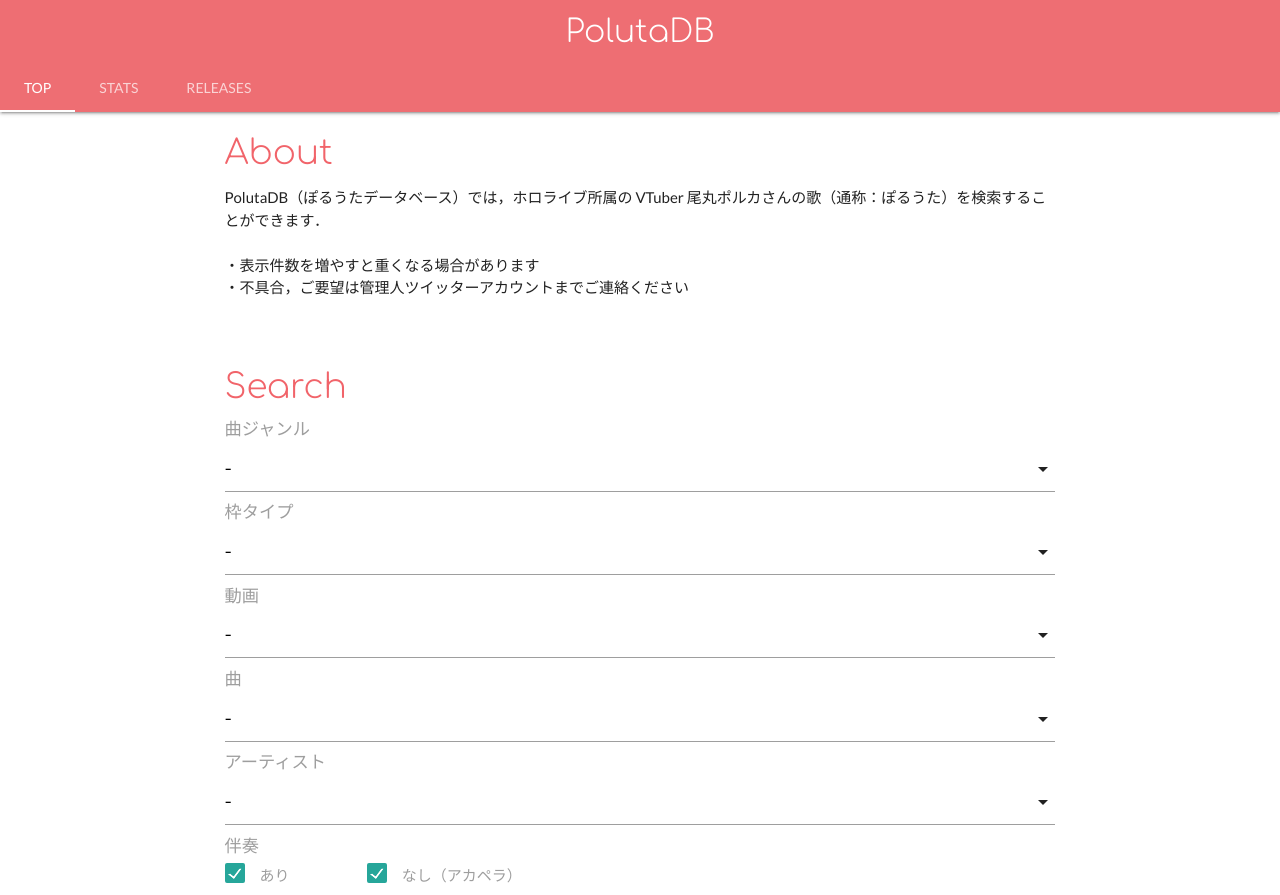
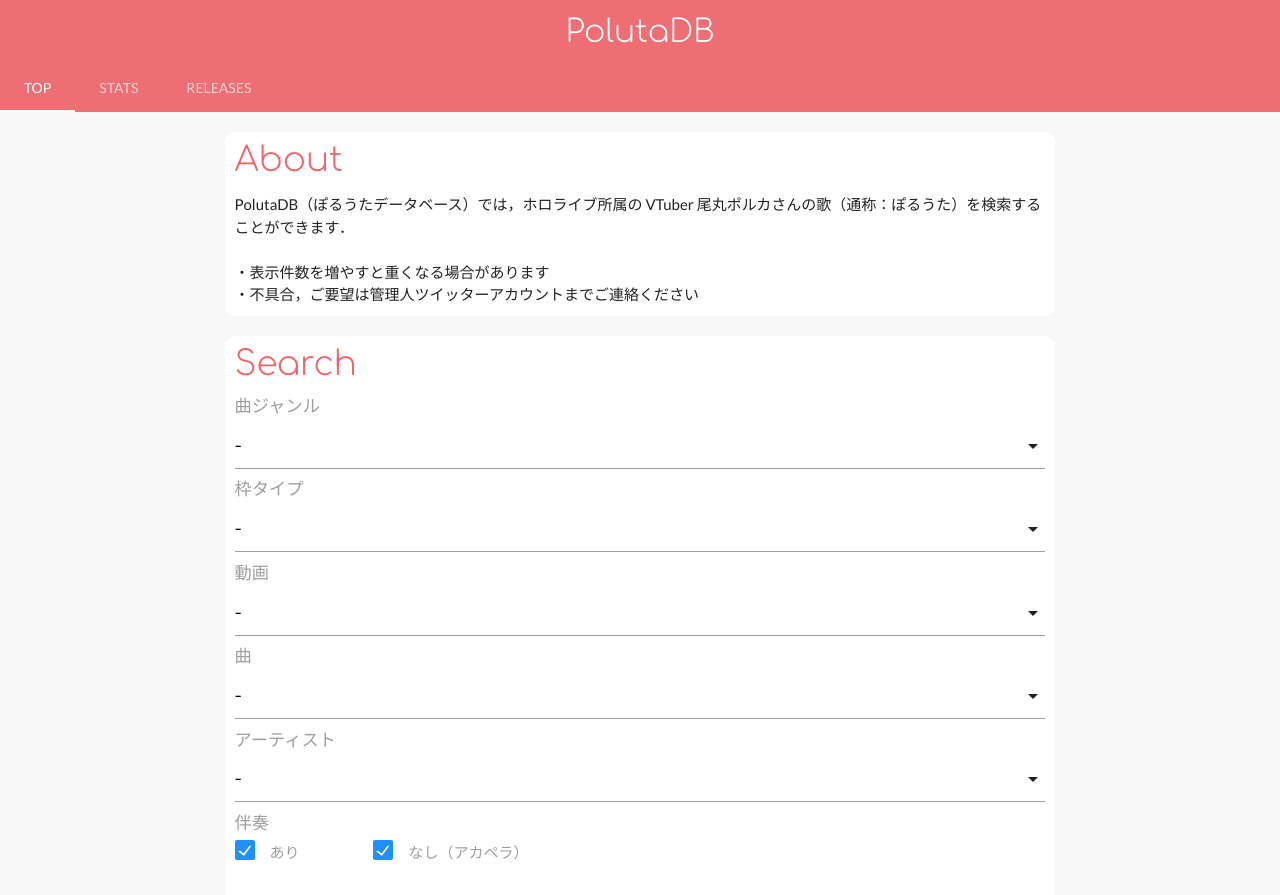
Before and after one commit to YunosukeY/polutadb, a React app: page / in a window 1280 px wide. Shown: the top 895 px of the page. Built offline with nearby package versions, Linux system fonts and the light colour scheme.

Commit message:
update layout

```diff
--- a/css/main.css
+++ b/css/main.css
@@ -1,3 +1,10 @@
+:root {
+  --theme-color: #ee6e73;
+  --font-color: #f1646a;
+  --sub-theme-color: dodgerblue;
+  --bg-color: #f8f8f8;
+}
+
 /* footerを下に固定する */
 body {
   display: flex;
@@ -9,33 +16,36 @@ body {
   flex: 1 0 auto;
 }
 
+/* body */
+.main {
+  background-color: var(--bg-color);
+}
+.pane {
+  border-radius: 10px;
+  margin-top: 20px;
+  background-color: white;
+  padding: 10px;
+}
+.row {
+  padding-bottom: 20px;
+  margin-bottom: 0px;
+}
+
+/* フォント */
 .title {
   font-size: 30px;
-  font-family: 'Comfortaa', cursive;
+  font-family: 'Comfortaa';
 }
 h4 {
-  color: #F1646A;
-  font-family: 'Comfortaa', cursive;
+  color: var(--font-color);
+  font-family: 'Comfortaa';
+  margin-top: 0px;
 }
 h5 {
-  color: #F1646A;
+  color: var(--font-color);
 }
 
-.description-block {
-  margin-top: 20px;
-}
-.select-block {
-  margin-top: 70px;
-}
-.result-block {
-  margin-top: 70px;
-}
-.pagination {
-  display: flex;
-  align-items: center;
-  justify-content: center;
-}
-
+/* 検索結果 */
 #result-table {
   display: flex;
   justify-content: center;
@@ -48,7 +58,11 @@ h5 {
   font-size: 15px;
   margin-bottom: -5px;
 }
-
+.pagination {
+  display: flex;
+  align-items: center;
+  justify-content: center;
+}
 #iframe-content {
   text-align: center;
 }
@@ -56,20 +70,51 @@ td {
   padding-top: 25px;
   padding-bottom: 0px;
 }
+
+/* stats */
 .chartdiv {
   width: 100%;
   height: 500px;
 }
+
+/* Footer */
 #links {
   text-align: right;
 }
 
+/* 各リリースの間隔 */
 .release-date {
   margin-top: 30px;
 }
-
 .release-content {
   margin-top: 30px;
+}
+
+/* materialize-cssの上書き */
+.select-wrapper input.select-dropdown:focus {
+  border-bottom-color: var(--sub-theme-color);
+}
+.dropdown-content li>span {
+  color: var(--sub-theme-color);
+}
+[type="checkbox"].filled-in:checked+span:not(.lever):after {
+  border-color: var(--sub-theme-color);
+  background-color: var(--sub-theme-color);
+}
+[type="radio"]:checked+span:after, [type="radio"].with-gap:checked+span:after {
+  background-color: var(--sub-theme-color);
+}
+[type="radio"]:checked+span:after, [type="radio"].with-gap:checked+span:before, [type="radio"].with-gap:checked+span:after {
+  border-color: var(--sub-theme-color);
+}
+nav {
+  background-color: var(--theme-color);
+}
+.page-footer {
+  background-color: var(--theme-color);
+}
+.pagination li.active {
+  background-color: var(--sub-theme-color);
 }
 
 /* レスポンシブ */
@@ -88,13 +133,11 @@ td {
     height: 100%;
   }
 }
-
 @media screen and (min-width: 993px) {
   #result-table{
     height: 270px;
   }
 }
-
 @media screen and (min-width: 1501px) {
   iframe {
     width: 560px;
--- a/src/releases.tsx
+++ b/src/releases.tsx
@@ -2,7 +2,7 @@ import * as React from 'react';
 
 export function Releases() {
   return (
-    <>
+    <div className='pane'>
       <h4>Release Notes</h4>
       重要度の低い情報は「細かい変更」にあります．<br />
 
@@ -42,6 +42,6 @@ export function Releases() {
 
       <h5 className='release-date'>2020/10/21</h5>
       ・本サイトを公開しました<br />
-    </>
+    </div>
   );
 }
--- a/src/result.tsx
+++ b/src/result.tsx
@@ -23,12 +23,12 @@ export function Result(props: {
   });
 
   return (
-    <>
+    <div className='pane'>
       <div ref={ref} />
       <ResultHeader resultnum={result.length} />
       <ResultTable table={result.slice((props.pagenum - 1) * props.displaynum, Math.min(props.pagenum * props.displaynum, result.length))} />
       <Pagenation pagenum={props.pagenum} setPagenum={onPageClick} lastPageNum={Math.ceil(result.length / props.displaynum)} />
-    </>
+    </div >
   );
 }
 
--- a/src/select.tsx
+++ b/src/select.tsx
@@ -25,7 +25,7 @@ export function Select(props: {
   }
 
   return (
-    <div className='block select-block'>
+    <div className='block select-block pane'>
       <h4>Search</h4>
       <Genre genre={props.genre} setGenre={props.setGenre} />
       <Type type={props.type} setType={props.setType} />
--- a/src/stats.tsx
+++ b/src/stats.tsx
@@ -12,12 +12,18 @@ export function Stats() {
 
   return (
     <>
+      <div className='pane'>
         <h4 className='center'>Genres</h4>
         <div className='chartdiv' id='genre-stats'></div>
+      </div>
+      <div className='pane'>
         <h4 className='center'>Artists</h4>
         <div className='chartdiv' id='artist-stats'></div>
+      </div>
+      <div className='pane'>
         <h4 className='center'>Songs</h4>
         <div className='chartdiv' id='song-stats'></div>
+      </div>
     </>
   );
 }
--- a/src/top.tsx
+++ b/src/top.tsx
@@ -67,7 +67,7 @@ export function Top() {
 
 function About() {
   return (
-    <div className='block description-block'>
+    <div className='block description-block pane'>
       <h4>About</h4>
         PolutaDB（ぽるうたデータベース）では，ホロライブ所属の VTuber 尾丸ポルカさんの歌（通称：ぽるうた）を検索することができます．<br />
       <br />
```
Lines whose indentation alone changed are shown as unchanged.
